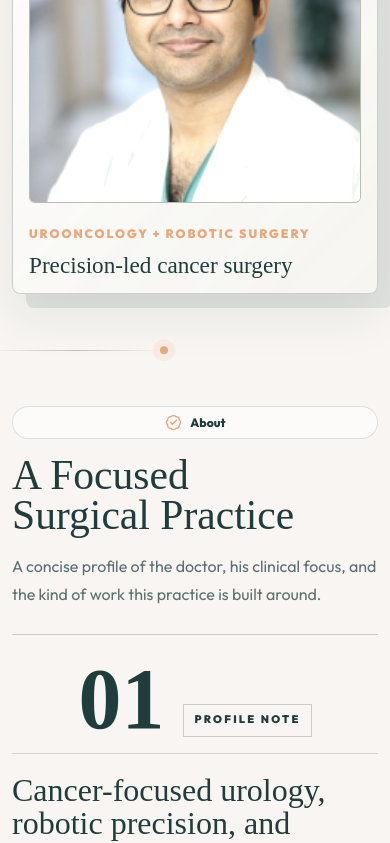
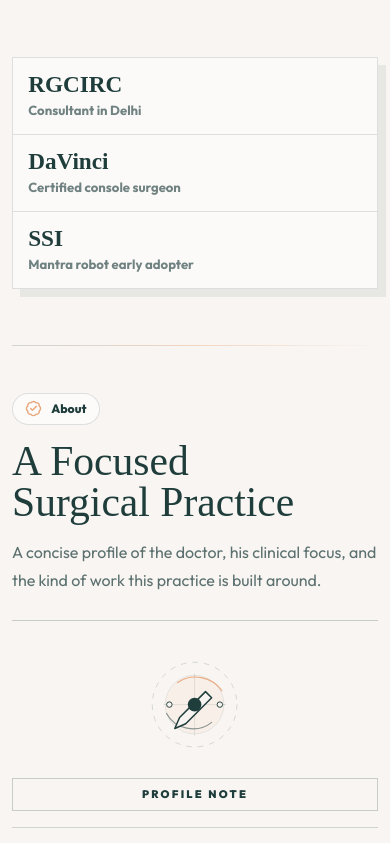
Before and after one commit to syntherat/dr-sarbartha-portfolio, a React (Vite) app in the folder client/: page /about in a window 390 px wide. Shown: the part 920-1763 px from the top of the page. Built offline with nearby package versions, Linux system fonts and the light colour scheme; a web font is replaced by a local one.

Commit message:
feat: enhance scrolling behavior and performance with useLayoutEffect in ScrollToRouteTarget and Timeline components; add ProfilePracticeMark SVG to AboutPage

```diff
--- a/client/src/App.jsx
+++ b/client/src/App.jsx
@@ -1,4 +1,4 @@
-import { useEffect } from "react";
+import { useEffect, useLayoutEffect } from "react";
 import {
   BrowserRouter,
   Link,
@@ -39,16 +39,31 @@
   const { hash, pathname } = useLocation();
 
   useEffect(() => {
+    const previousScrollRestoration = window.history.scrollRestoration;
+    window.history.scrollRestoration = "manual";
+
+    return () => {
+      window.history.scrollRestoration = previousScrollRestoration;
+    };
+  }, []);
+
+  useLayoutEffect(() => {
     if (!hash) {
       window.scrollTo({ top: 0, left: 0, behavior: "auto" });
       return;
     }
 
-    const target = document.getElementById(hash.slice(1));
+    window.scrollTo({ top: 0, left: 0, behavior: "auto" });
 
-    if (target) {
-      target.scrollIntoView({ behavior: "smooth", block: "start" });
-    }
+    const scrollFrame = window.requestAnimationFrame(() => {
+      const target = document.getElementById(hash.slice(1));
+
+      if (target) {
+        target.scrollIntoView({ behavior: "smooth", block: "start" });
+      }
+    });
+
+    return () => window.cancelAnimationFrame(scrollFrame);
   }, [hash, pathname]);
 
   return null;
--- a/client/src/components/Navbar/Navbar.jsx
+++ b/client/src/components/Navbar/Navbar.jsx
@@ -5,7 +5,7 @@
 
 const navItems = [
   { label: "Home", to: "/", route: true },
-  { label: "About Us", to: "/about", route: true },
+  { label: "About", to: "/about", route: true },
   { label: "Our Services", to: "/#services" },
   { label: "Media", to: "/#media" },
   { label: "Contact", to: "/#contact" },
--- a/client/src/pages/About/AboutPage.css
+++ b/client/src/pages/About/AboutPage.css
@@ -2,8 +2,15 @@
   --about-ink-soft: rgba(31, 61, 59, 0.72);
   --about-line: rgba(31, 61, 59, 0.14);
   --about-paper: rgba(255, 255, 255, 0.58);
+  overflow-x: clip;
   background: var(--color-bg);
   color: var(--color-primary);
+}
+
+.about-page *,
+.about-page *::before,
+.about-page *::after {
+  min-width: 0;
 }
 
 .about-hero {
@@ -36,6 +43,7 @@
   font-size: 0.76rem;
   font-weight: 800;
   line-height: 1.1;
+  white-space: normal;
 }
 
 .about-eyebrow svg,
@@ -421,12 +429,61 @@
   padding-right: clamp(0.9rem, 2.4vw, 1.6rem);
 }
 
-.about-story-mark span {
-  color: var(--color-primary);
-  font-family: var(--font-heading);
-  font-size: clamp(3rem, 7vw, 6.5rem);
-  font-weight: 700;
-  line-height: 0.85;
+.about-profile-emblem {
+  width: clamp(6.5rem, 10vw, 9rem);
+  max-width: 100%;
+  display: block;
+  overflow: visible;
+}
+
+.profile-emblem-orbit,
+.profile-emblem-soft,
+.profile-emblem-arc,
+.profile-emblem-line,
+.profile-emblem-tool {
+  fill: none;
+  stroke-linecap: round;
+  stroke-linejoin: round;
+}
+
+.profile-emblem-orbit {
+  stroke: rgba(31, 61, 59, 0.24);
+  stroke-dasharray: 7 10;
+}
+
+.profile-emblem-soft {
+  fill: rgba(232, 168, 124, 0.08);
+  stroke: rgba(31, 61, 59, 0.12);
+}
+
+.profile-emblem-arc {
+  stroke: rgba(31, 61, 59, 0.5);
+  stroke-width: 1.7;
+}
+
+.profile-emblem-arc.accent {
+  stroke: rgba(232, 168, 124, 0.9);
+}
+
+.profile-emblem-line {
+  stroke: rgba(31, 61, 59, 0.16);
+  stroke-width: 1;
+}
+
+.profile-emblem-tool {
+  fill: rgba(248, 245, 242, 0.9);
+  stroke: var(--color-primary);
+  stroke-width: 2.2;
+}
+
+.profile-emblem-core {
+  fill: var(--color-primary);
+}
+
+.profile-emblem-dot {
+  fill: var(--color-bg);
+  stroke: var(--color-primary);
+  stroke-width: 1.4;
 }
 
 .about-story-mark small {
@@ -1174,13 +1231,14 @@
 .conference-honor-timeline li::before {
   content: "";
   position: absolute;
-  top: -0.38rem;
-  left: 1rem;
+  top: 0;
+  left: 0;
   width: 0.72rem;
   aspect-ratio: 1;
   border-radius: 50%;
   background: var(--color-bg);
   border: 1.5px solid var(--color-primary);
+  transform: translate(-50%, -50%);
 }
 
 .conference-honor-timeline time {
@@ -1696,6 +1754,11 @@
 }
 
 @media (max-width: 1100px) {
+  .about-hero {
+    grid-template-columns: minmax(0, 1fr) minmax(280px, 0.58fr);
+    gap: clamp(1.5rem, 4vw, 3rem);
+  }
+
   .about-record-grid {
     grid-template-columns: repeat(2, minmax(0, 1fr));
   }
@@ -1714,6 +1777,16 @@
 
   .membership-registry-note {
     min-height: 300px;
+  }
+
+  .membership-stamp-wall {
+    grid-template-columns: repeat(4, minmax(0, 1fr));
+  }
+
+  .membership-stamp,
+  .membership-stamp:nth-child(1),
+  .membership-stamp:nth-child(2) {
+    grid-column: span 2;
   }
 
   .recognition-board {
@@ -1760,6 +1833,28 @@
 @media (max-width: 900px) {
   .about-hero {
     grid-template-columns: 1fr;
+    max-width: 760px;
+  }
+
+  .about-hero-copy {
+    display: contents;
+  }
+
+  .about-hero .about-eyebrow {
+    order: 1;
+    justify-self: start;
+  }
+
+  .about-hero h1 {
+    order: 2;
+  }
+
+  .about-hero-copy > p {
+    order: 4;
+  }
+
+  .about-hero-stats {
+    order: 5;
   }
 
   .about-section-header {
@@ -1778,11 +1873,13 @@
   }
 
   .about-journey-section .about-section-kicker {
+    grid-row: 1;
     justify-self: start;
     margin-top: 0;
   }
 
   .about-journey-section .about-section-header h2 {
+    grid-row: 2;
     text-align: left;
   }
 
@@ -1791,7 +1888,9 @@
   }
 
   .about-portrait-card {
+    order: 3;
     max-width: 440px;
+    justify-self: start;
   }
 
   .journey-board {
@@ -1847,6 +1946,34 @@
   }
 }
 
+@media (max-width: 760px) {
+  .about-section {
+    padding: clamp(3rem, 8vw, 4.5rem) 0;
+  }
+
+  .membership-stamp-wall {
+    grid-template-columns: repeat(2, minmax(0, 1fr));
+  }
+
+  .membership-stamp,
+  .membership-stamp:nth-child(1),
+  .membership-stamp:nth-child(2) {
+    grid-column: auto;
+    transform: none;
+  }
+
+  .membership-stamp:nth-child(3),
+  .membership-stamp:nth-child(4),
+  .membership-stamp:nth-child(5) {
+    transform: none;
+  }
+
+  .featured-honors article,
+  .conference-honor-timeline li {
+    min-height: auto;
+  }
+}
+
 @media (max-width: 680px) {
   .about-hero,
   .about-section {
@@ -1855,6 +1982,22 @@
 
   .about-hero {
     padding-top: 3.5rem;
+  }
+
+  .about-section::before {
+    left: 0;
+    right: 0;
+    width: auto;
+    max-width: 100%;
+    height: 1px;
+    border: 0;
+    background: linear-gradient(90deg, rgba(31, 61, 59, 0.18), rgba(232, 168, 124, 0.42), transparent);
+    box-shadow: none;
+    transform: none;
+  }
+
+  .about-section::after {
+    display: none;
   }
 
   .about-hero h1 {
@@ -1885,6 +2028,23 @@
     transform: none;
   }
 
+  .membership-registry-note {
+    min-height: auto;
+    padding-bottom: 4.4rem;
+  }
+
+  .membership-note-stamps {
+    right: -1.5rem;
+    bottom: 1.2rem;
+    width: 10rem;
+    height: 7rem;
+    opacity: 0.8;
+  }
+
+  .membership-note-stamps img {
+    width: 5.4rem;
+  }
+
   .journey-stat-strip div + div {
     border-top: 1px solid rgba(31, 61, 59, 0.12);
     border-left: 0;
@@ -1906,6 +2066,10 @@
 
   .conference-honor-timeline {
     grid-template-columns: 1fr;
+  }
+
+  .recognition-emblem {
+    margin-inline: auto;
   }
 
   .conference-honor-timeline li + li,
@@ -1928,6 +2092,10 @@
     grid-template-columns: 1fr;
   }
 
+  .research-catalog {
+    gap: 0.9rem;
+  }
+
   .research-catalog > span,
   .research-catalog h3,
   .research-catalog-meta {
@@ -1941,6 +2109,23 @@
 
   .research-document:nth-child(3n + 2) {
     transform: none;
+  }
+
+  .research-folder {
+    border-radius: 8px;
+  }
+
+  .research-folder::before {
+    inset: 0.35rem -0.25rem -0.25rem 0.35rem;
+  }
+
+  .research-folder-tab {
+    width: calc(100% + 2rem);
+    margin-inline: -1rem 0;
+  }
+
+  .research-document p {
+    overflow-wrap: anywhere;
   }
 
   .about-story-layout,
@@ -1958,8 +2143,8 @@
     padding-bottom: 1rem;
   }
 
-  .about-story-mark span {
-    font-size: clamp(4.2rem, 22vw, 7rem);
+  .about-profile-emblem {
+    width: clamp(6.2rem, 28vw, 8.5rem);
   }
 
   .clinical-track::before {
@@ -1998,12 +2183,81 @@
 
   .about-eyebrow,
   .about-section-kicker {
-    width: 100%;
-    justify-content: center;
+    width: fit-content;
+    max-width: 100%;
+    justify-content: flex-start;
+    text-align: left;
   }
 
   .about-record-card,
   .membership-stamp {
     min-height: auto;
   }
-}
+
+  .about-hero-stats div,
+  .about-record-card,
+  .procedure-feature,
+  .featured-honors article,
+  .membership-stamp,
+  .research-document {
+    padding: 0.95rem;
+  }
+
+  .about-story-mark {
+    flex-wrap: wrap;
+  }
+
+  .about-story-mark small {
+    width: 100%;
+    text-align: center;
+  }
+
+  .research-catalog-meta {
+    width: 100%;
+  }
+
+  .membership-registry-note::after {
+    display: flex;
+    align-items: center;
+    left: 1rem;
+    right: 1rem;
+    width: auto;
+    justify-content: center;
+    text-align: center;
+  }
+}
+
+@media (max-width: 360px) {
+  .about-hero,
+  .about-section {
+    width: min(100% - 1.1rem, 1240px);
+  }
+
+  .about-hero h1 {
+    font-size: clamp(2rem, 12vw, 2.7rem);
+  }
+
+  .about-section-header h2,
+  .about-profile-section .about-section-header h2,
+  .about-journey-section .about-section-header h2 {
+    font-size: clamp(1.85rem, 12vw, 2.55rem);
+  }
+
+  .about-story-lead,
+  .procedure-feature h3,
+  .journey-robotics h3 {
+    font-size: clamp(1.65rem, 10vw, 2.2rem) !important;
+  }
+
+  .about-story-copy p,
+  .procedure-map p,
+  .research-document p,
+  .membership-registry-note p {
+    font-size: 0.9rem;
+  }
+
+  .membership-stamp-watermark {
+    width: 72%;
+    opacity: 0.08;
+  }
+}
--- a/client/src/pages/About/AboutPage.jsx
+++ b/client/src/pages/About/AboutPage.jsx
@@ -299,6 +299,26 @@
   </div>
 );
 
+const ProfilePracticeMark = () => (
+  <svg className="about-profile-emblem" viewBox="0 0 160 160" aria-hidden="true">
+    <circle className="profile-emblem-orbit" cx="80" cy="80" r="62" />
+    <circle className="profile-emblem-soft" cx="80" cy="80" r="43" />
+    <path className="profile-emblem-arc" d="M39 93c12 23 45 30 66 13" />
+    <path className="profile-emblem-arc accent" d="M55 48c20-15 51-9 65 12" />
+    <path
+      className="profile-emblem-line"
+      d="M80 35v90M35 80h90"
+    />
+    <path
+      className="profile-emblem-tool"
+      d="M58 99 96 61l9 9-38 38-16 7z"
+    />
+    <circle className="profile-emblem-core" cx="80" cy="80" r="10" />
+    <circle className="profile-emblem-dot" cx="43" cy="80" r="4" />
+    <circle className="profile-emblem-dot" cx="117" cy="80" r="4" />
+  </svg>
+);
+
 const AboutPage = () => {
   return (
     <main className="about-page">
@@ -344,7 +364,7 @@
         />
         <div className="about-story-layout">
           <div className="about-story-mark" aria-hidden="true">
-            <span>01</span>
+            <ProfilePracticeMark />
             <small>Profile Note</small>
           </div>
 
```
Also changed, not shown: client/src/components/Timeline/Timeline.jsx (+38 -10 lines).
